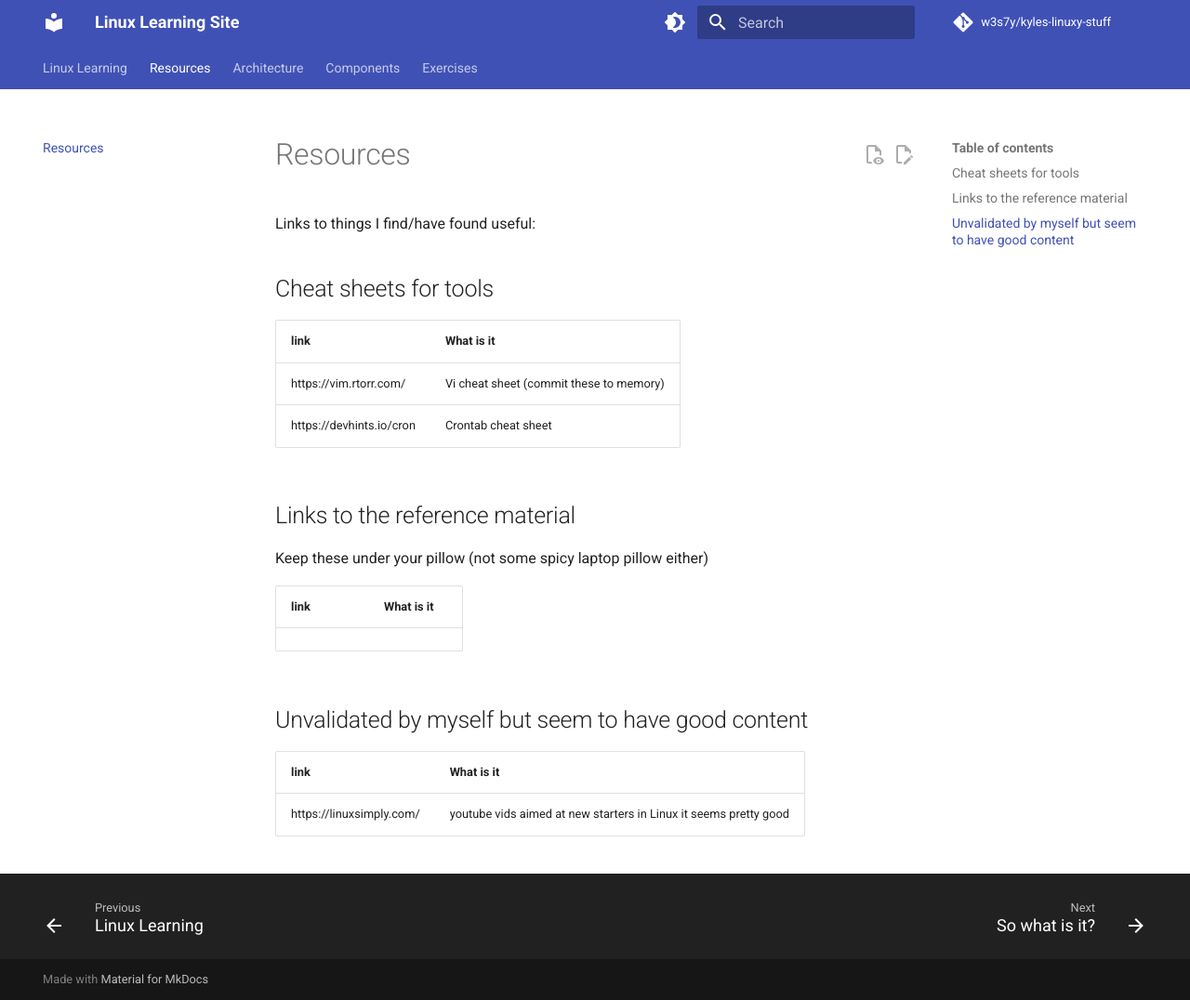
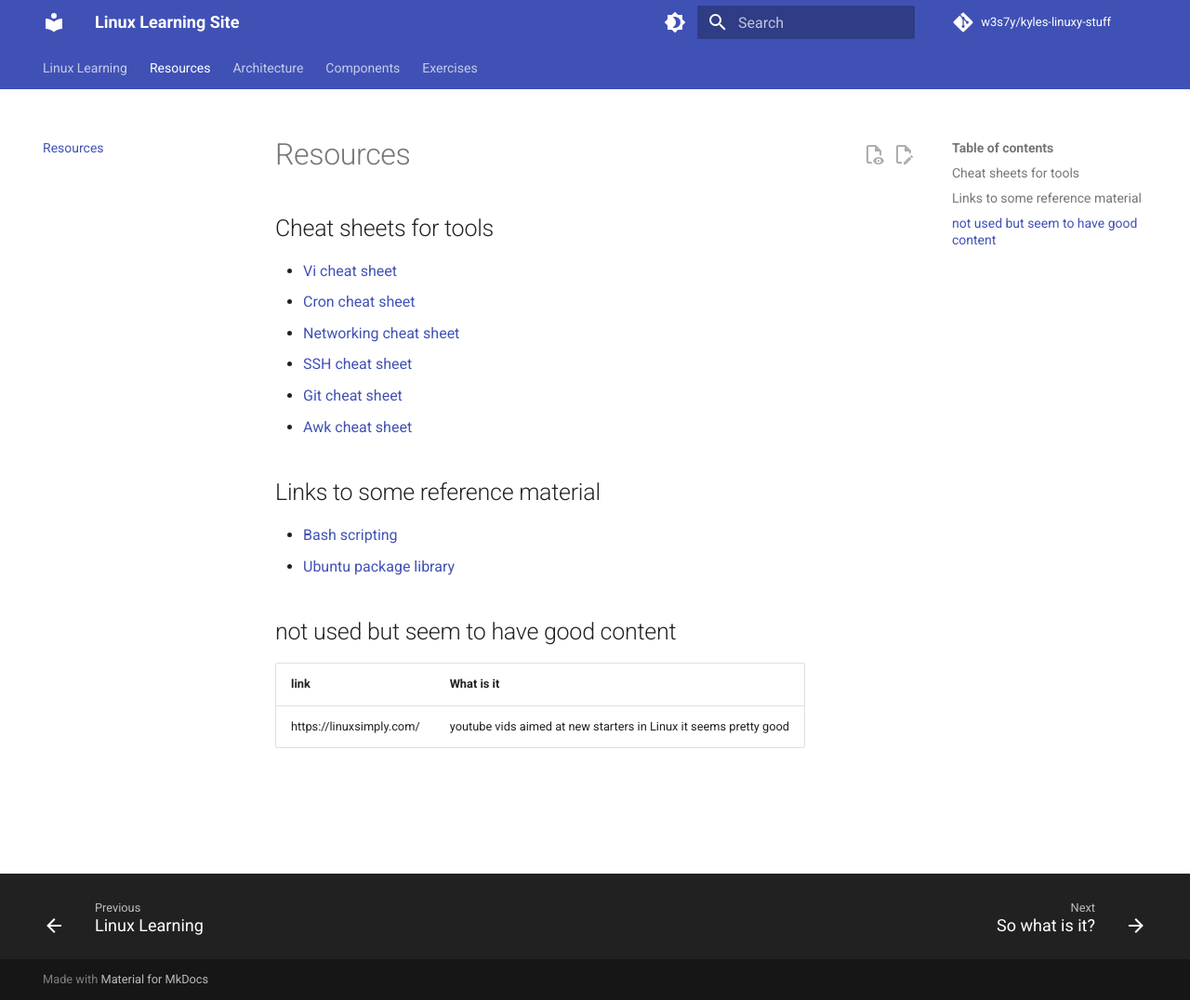
Before and after one commit to w3s7y/kyles-linuxy-stuff, an MkDocs documentation site: the page built from docs/links.md, in a window 1280 px wide and 1076 px high. Shown: the whole window at 93% size. Built offline with MkDocs 1.6.1 and Material for MkDocs 9.7.7, drawn with Linux system fonts in a browser that asks for light colours; comment, search, counter and statistics services are not loaded.

```diff
--- a/docs/links.md
+++ b/docs/links.md
@@ -1,28 +1,20 @@
 # Resources
-
-Links to things I find/have found useful:
-
 
 ## Cheat sheets for tools
 
-| link                     | What is it                              |
-|--------------------------|-----------------------------------------|
-| https://vim.rtorr.com/   | Vi cheat sheet (commit these to memory) |
-| https://devhints.io/cron | Crontab cheat sheet                     |
+* [Vi cheat sheet](https://vim.rtorr.com/)
+* [Cron cheat sheet](https://devhints.io/cron)
+* [Networking cheat sheet](https://opensource.com/sites/default/files/gated-content/osdc_cheatsheet-networking-2021.4.8.pdf)
+* [SSH cheat sheet](https://opensource.com/sites/default/files/gated-content/cheat_sheet_ssh_v4.pdf)
+* [Git cheat sheet](https://opensource.com/sites/default/files/2022-04/OSDC_cheatsheet-git-2022.4.7.pdf)
+* [Awk cheat sheet](https://opensource.com/sites/default/files/gated-content/cheat_sheet_gnuawk_v3.pdf)
 
+## Links to some reference material
 
-## Links to the reference material
+* [Bash scripting](https://opensource.com/sites/default/files/gated-content/a_sysadmin_s_guide_to_bash_scripting.pdf)
+* [Ubuntu package library](https://packages.ubuntu.com/)
 
-Keep these under your pillow (not some spicy laptop pillow either)
-
-
-| link                     | What is it                              |
-|--------------------------|-----------------------------------------|
-|
-
-
-## Unvalidated by myself but seem to have good content
-
+## not used but seem to have good content
 
 | link                     | What is it                                                       |
 |--------------------------|------------------------------------------------------------------|
```
Also changed, not shown: docs/architecture/index.md (+4 -10 lines), docs/components/index.md (+8 -7 lines), docs/components/systemd.md (deleted, +0 -5 lines), docs/exercises/index.md (+11 -1 lines), docs/index.md (+4 -9 lines), site/components/index.html, site/exercises/index.html, site/search/search_index.json, 2 other files.
